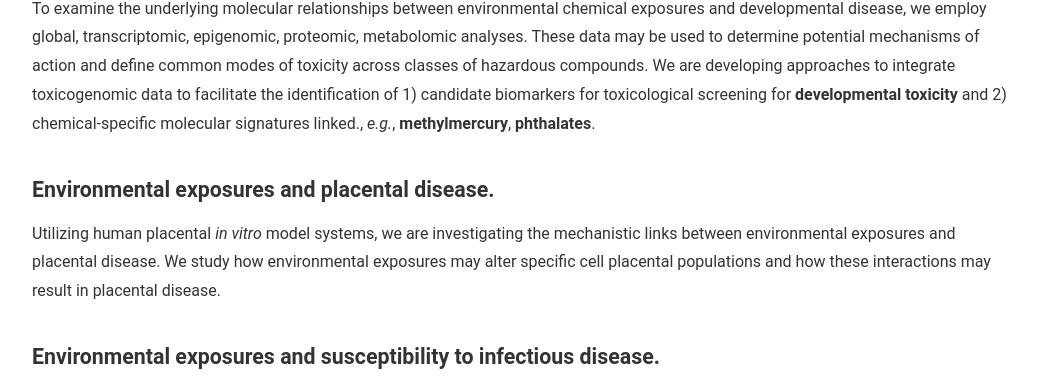
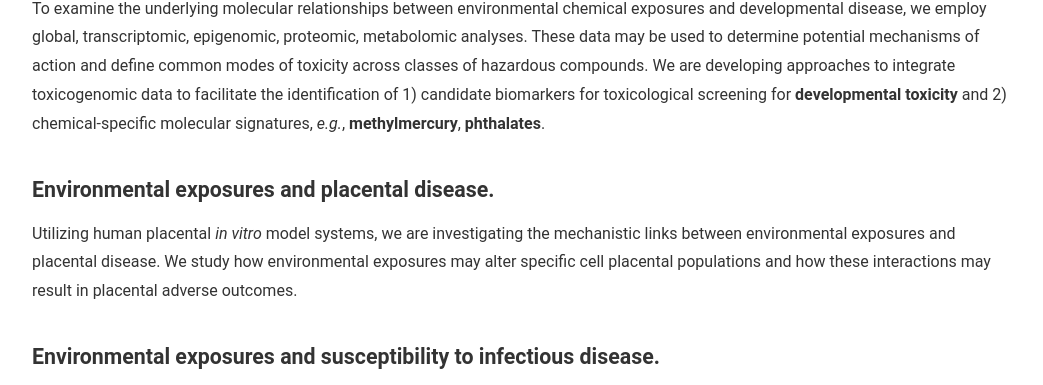
Before and after one commit to jfrobinson/jfrobinson.github.io, a Jekyll site: the page built from about.md, in a window 1280 px wide. Shown: the part 1072-1457 px from the top of the page, without its empty margins (118-1161 px from the left). Built offline with Jekyll 4.4.1, drawn with Linux system fonts in a browser that asks for light colours.

Commit message:
Update about.md

```diff
--- a/about.md
+++ b/about.md
@@ -13,10 +13,10 @@ During pregnancy, humans are exposed to thousands of unique environmental chemic
 As alternatives to classical animal testing, we aim to establish relevant models that represent aspects of human pregnancy that can be used to screen and characterize environmental compounds for their ability to induce developmental toxicity. Models currently being developed in our laboratory include: 1) [a multi-stage human embryonic stem cell model of neurogenesis](https://www.ncbi.nlm.nih.gov/pubmed/26827931); 2) [a human primary villous cytotrophoblast model of placentation](https://www.ncbi.nlm.nih.gov/pubmed/28323933); and 3) [a rodent whole embryo culture model of early organogenesis](https://www.ncbi.nlm.nih.gov/pubmed/22262562).
 
 ### Developing strategies to integrate diverse toxicogenomic data.
-To examine the underlying molecular relationships between environmental chemical exposures and developmental disease, we employ global, transcriptomic, epigenomic, proteomic, metabolomic analyses. These data may be used to determine potential mechanisms of action and define common modes of toxicity across classes of hazardous compounds. We are developing approaches to integrate toxicogenomic data to facilitate the identification of 1) candidate biomarkers for toxicological screening for [developmental toxicity](https://www.ncbi.nlm.nih.gov/pubmed/26827931) and 2)  chemical-specific molecular signatures linked., *e.g.*, [methylmercury](https://www.ncbi.nlm.nih.gov/pubmed/21664453), [phthalates](https://www.ncbi.nlm.nih.gov/pubmed/22841773).
+To examine the underlying molecular relationships between environmental chemical exposures and developmental disease, we employ global, transcriptomic, epigenomic, proteomic, metabolomic analyses. These data may be used to determine potential mechanisms of action and define common modes of toxicity across classes of hazardous compounds. We are developing approaches to integrate toxicogenomic data to facilitate the identification of 1) candidate biomarkers for toxicological screening for [developmental toxicity](https://www.ncbi.nlm.nih.gov/pubmed/26827931) and 2) chemical-specific molecular signatures, *e.g.*, [methylmercury](https://www.ncbi.nlm.nih.gov/pubmed/21664453), [phthalates](https://www.ncbi.nlm.nih.gov/pubmed/22841773).
 
 ### Environmental exposures and placental disease.
-Utilizing human placental *in vitro* model systems, we are investigating the mechanistic links between environmental exposures and placental disease. We study how environmental exposures may alter specific cell placental populations and how these interactions may result in placental disease.
+Utilizing human placental *in vitro* model systems, we are investigating the mechanistic links between environmental exposures and placental disease. We study how environmental exposures may alter specific cell placental populations and how these interactions may result in placental adverse outcomes.
 
 ### Environmental exposures and susceptibility to infectious disease.
 Pesticides are commonly mass applied in communities to eliminate disease vectors, *e.g.*, mosquitoes, which are involved in the transmission of pathogens and parasites in human populations. We are interested in the potential for these compounds to cause adverse developmental consequences and their role in
```
